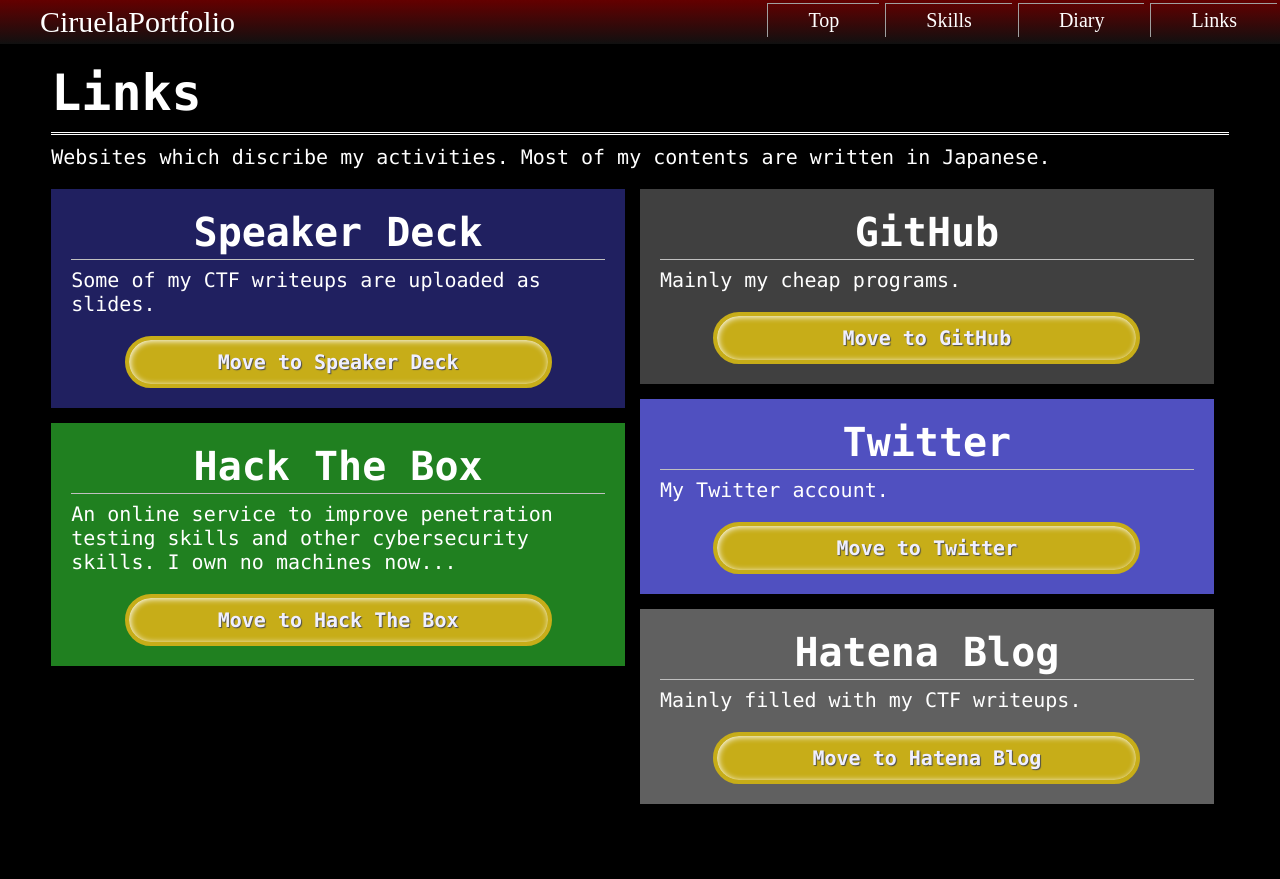
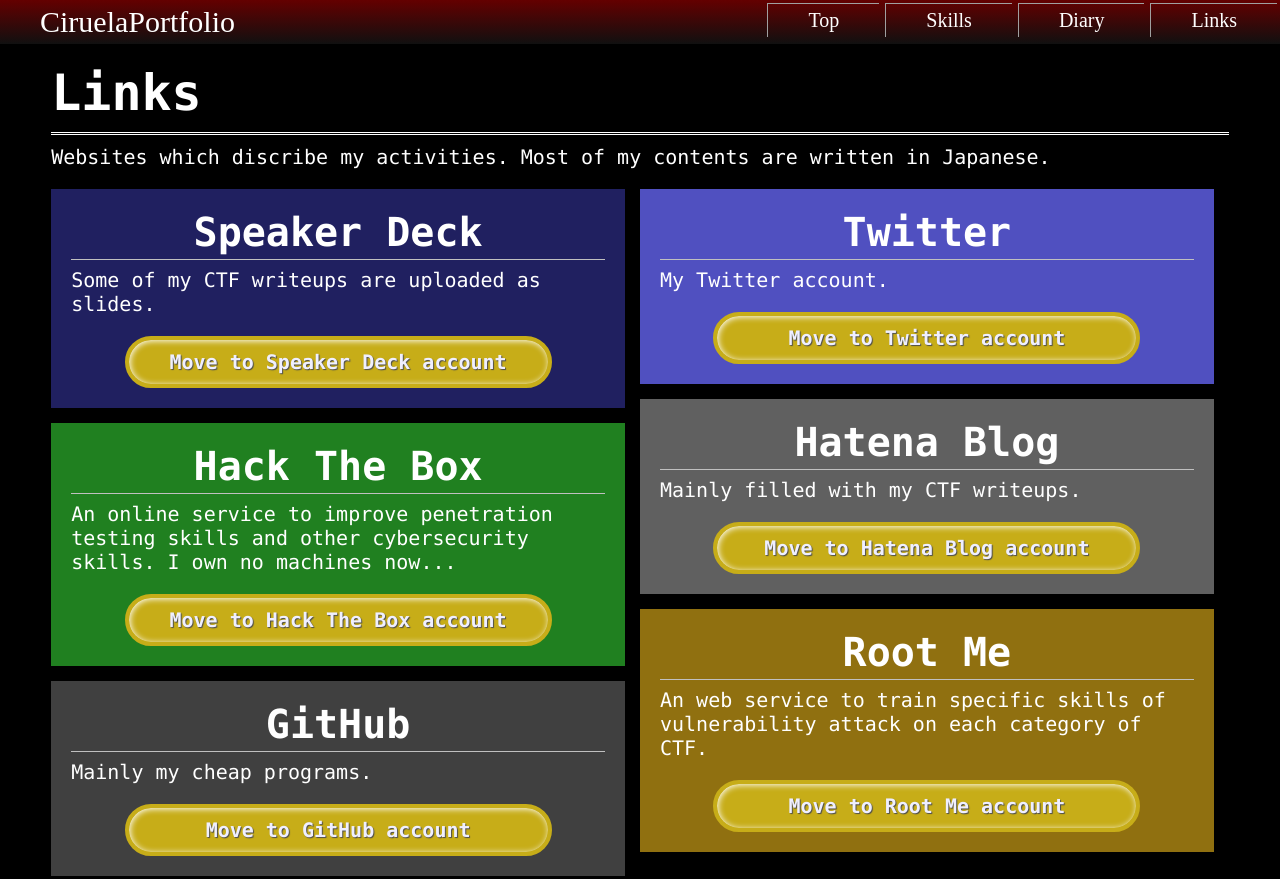
Before and after one commit to Ciruela-Xcyba17her/CiruelaPortfolio, a Gatsby site: page /links in a window 1280 px wide. Before the commit the page ends 804 px from the top, so only its background shows below. Built offline with nearby package versions, Linux system fonts and the light colour scheme; Gatsby itself is replaced by a stand-in of ours.

Commit message:
added Links - Root Me account

```diff
--- a/src/components/contents/links/components/Links.js
+++ b/src/components/contents/links/components/Links.js
@@ -39,6 +39,13 @@
                 bgColor: "#606060",
                 addition: "",
             },
+            {
+                serviceName: "Root Me",
+                description: "An web service to train specific skills of vulnerability attack on each category of CTF.",
+                href: "https://www.root-me.org/Ciruela?inc=info&lang=en",
+                bgColor: "#907010",
+                addition: "",
+            },
         ];
         return (
             <div>
@@ -51,7 +58,7 @@
                                 <h2>{linksBoxConstant.serviceName}</h2>
                                 <p>{linksBoxConstant.description}</p>
                                 <p>{linksBoxConstant.addition}</p>
-                                <LinksButton href={linksBoxConstant.href} key={linksBoxConstant.serviceName} value={"Move to " + linksBoxConstant.serviceName} />
+                                <LinksButton href={linksBoxConstant.href} key={linksBoxConstant.serviceName} value={"Move to " + linksBoxConstant.serviceName + " account"} />
                             </LinksBox>
                         );
                     })}
```
